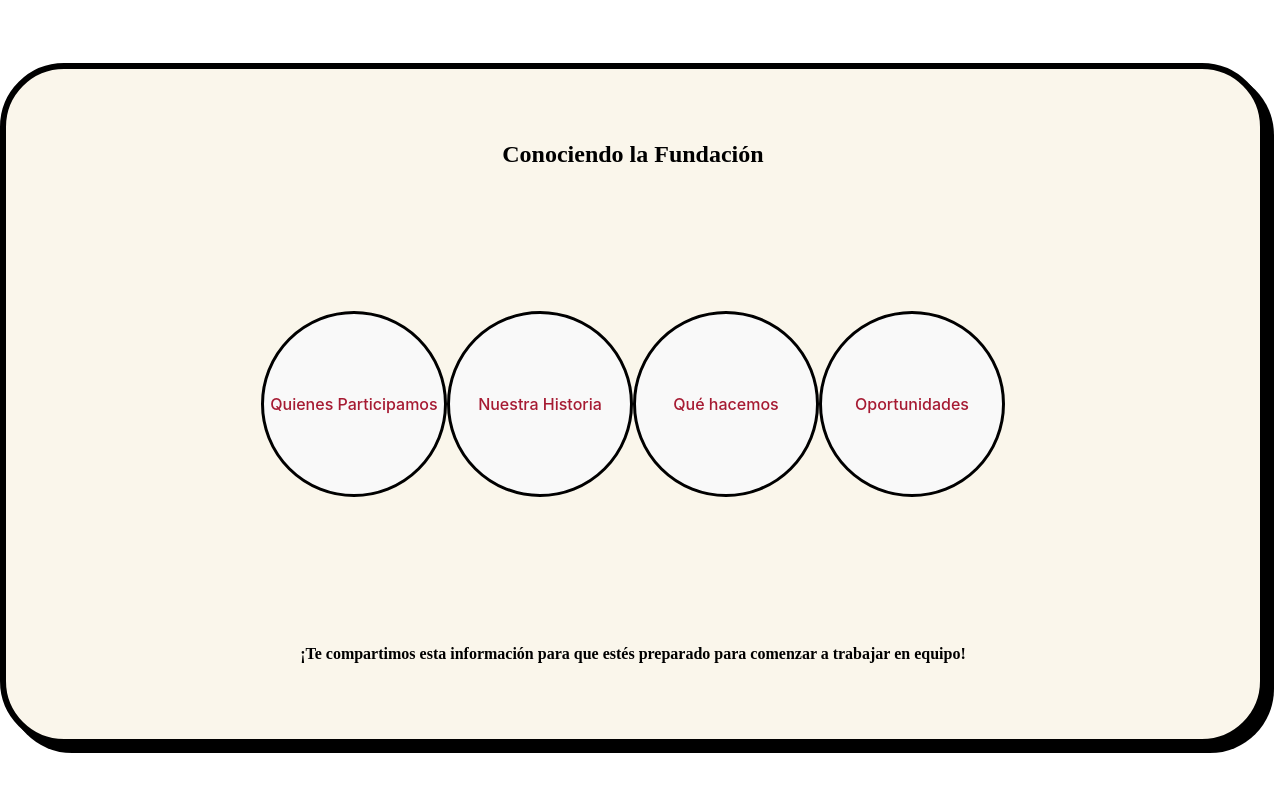
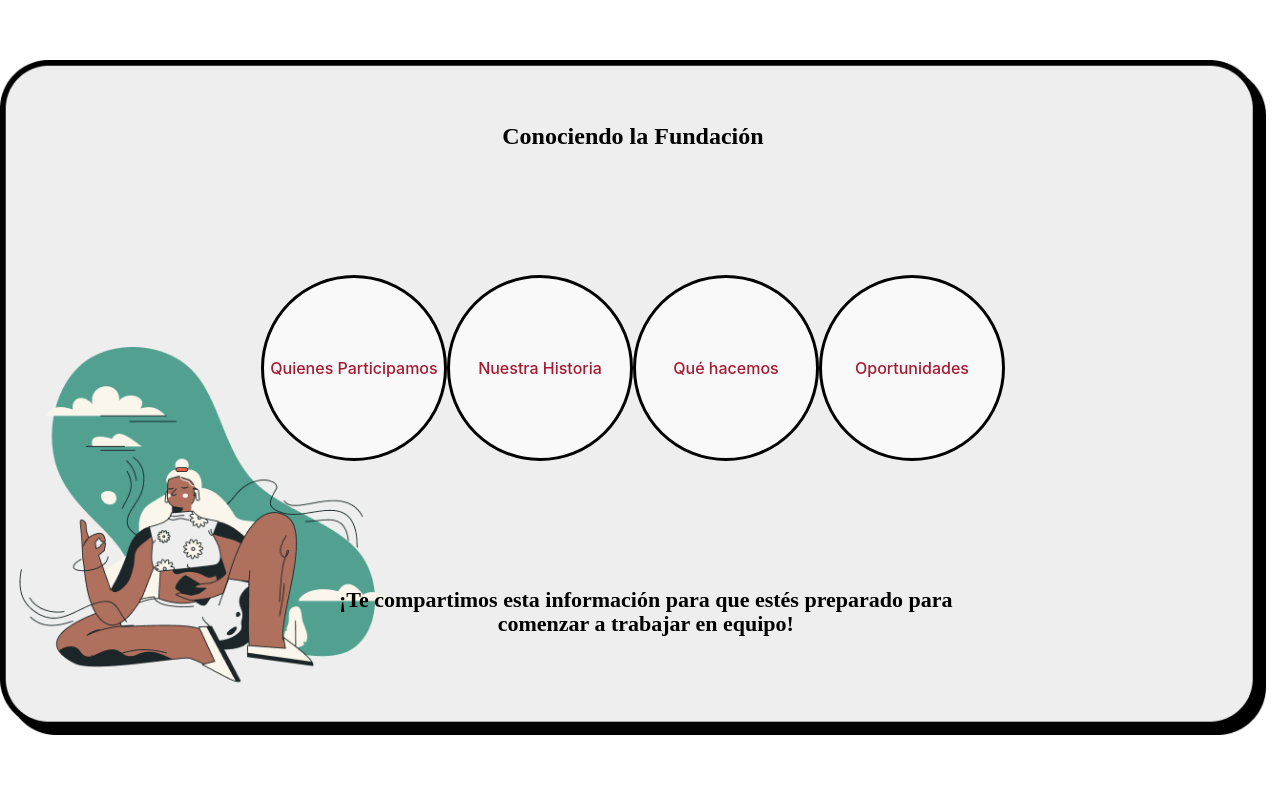
Before and after one commit to Maca-Acha/Onboarding-FPHV, a React (Vite) app: page /conociendo in a window 1280 px wide. Shown: the top 792 px of the page. Built offline with nearby package versions, Linux system fonts and the light colour scheme.

Commit message:
fondo conociendo la fundacion (hay que cambiarlo)

```diff
--- a/src/App.css
+++ b/src/App.css
@@ -2,7 +2,7 @@
   margin: 0;
   padding: 0;
 }
-/* TEXTOS */
+/* ---------- TEXTOS ---------- */
 .titles{
   font-family: 'Montserrat';
   font-style: normal;
@@ -15,7 +15,7 @@
   transition: .4s;
 }
 
-/* BACK DE PANTALLAS */
+/* ---------- BACK DE PANTALLAS ---------- */
 .back-white{
   background-color: #ffff;
   width: 98.9vw;
@@ -33,7 +33,7 @@
   margin-top: 1vh;
 }
 
-/* BOTONES */
+/* ---------- BOTONES ---------- */
 .cont-button-home{
   width: 20%;
   height: 90%;
@@ -108,8 +108,17 @@
   color: #401D8A;
   transition: .4s;
 }
+.btn-arrow{
+  color: #000;
+  transition: .4s;
+}
+.btn-arrow:hover{
+  color:#401D8A;
+  transform: rotate(0.20rad);
+  transition: .4s;
+}
 
-/* HOME */
+/* ---------- HOME ---------- */
 .cont-home{
   display: flex;
   justify-content: space-between;
@@ -132,3 +141,18 @@
 .ilustracion-intro{
   height: 55vh;
 }
+
+/* ---------- CONOCIENDO LA FUNDACION ---------- */
+.back-conociendo{
+  background-image: url("./assets/fondo_conociendo.png");
+  background-size: contain;
+  background-repeat: no-repeat;
+  width: 1307px;
+  height: 680px;
+}
+.text-conociendo{
+  width: 620px;
+  font-size: 22px;
+  margin-left: 2vw;
+  margin-bottom: 5vh;
+}
--- a/src/pages/Conociendo.jsx
+++ b/src/pages/Conociendo.jsx
@@ -1,5 +1,4 @@
 import { Link } from "react-router-dom"
-
 
 const btns_conociendo = [
     {nombre: "Quienes Participamos", path:'/quines-participamos', id:'participamos'},
@@ -11,8 +10,10 @@ const btns_conociendo = [
 export default function Conociendo() {
     return (
         <div className='back-white'>
-            <div className="cont info-home">
-                <h2 className="titles">Conociendo la Fundación</h2>
+            <div className="back-conociendo info-home ">
+                <Link to='/' >
+                    <h2 className="titles">Conociendo la Fundación</h2>
+                </Link>
                 <div className="cont-btn-generals">
                     {btns_conociendo.map(btn => {
                         return(
@@ -22,7 +23,7 @@ export default function Conociendo() {
                         )
                     })}
                 </div>
-                <h4 className="titles">¡Te compartimos esta información para que estés preparado para comenzar a trabajar en equipo!</h4>
+                <h4 className="titles text-conociendo">¡Te compartimos esta información para que estés preparado para comenzar a trabajar en equipo!</h4>
             </div>
         </div>
     )
```
Also changed, not shown: src/assets/arrow.svg (added), src/assets/fondo_conociendo.png (added).
